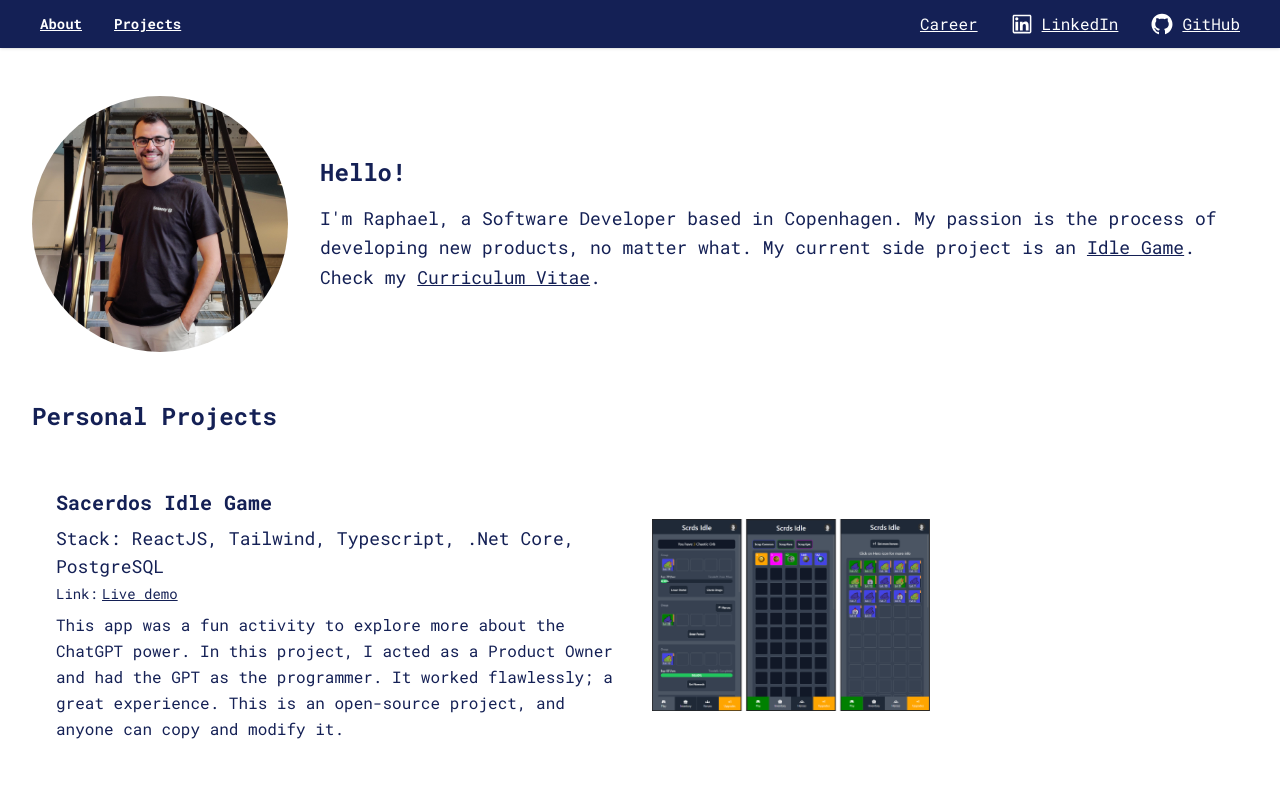
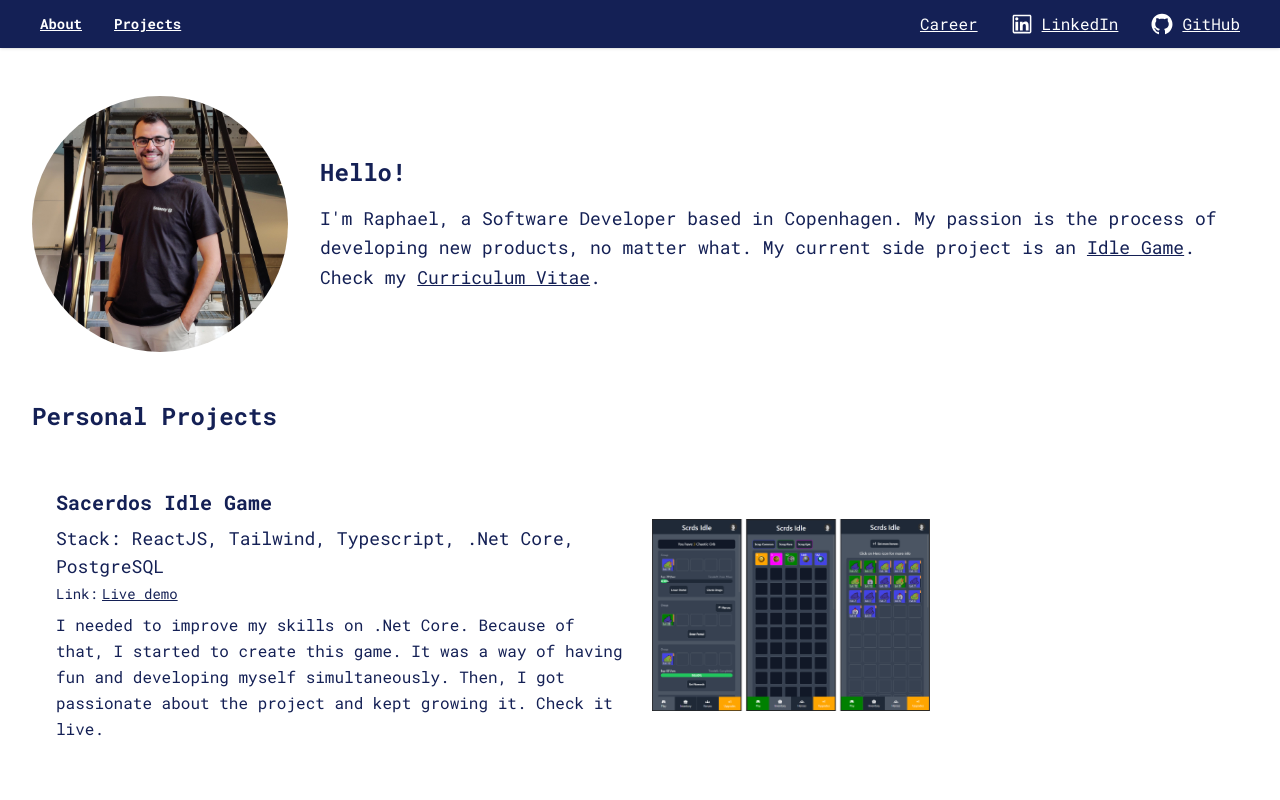
Before and after one commit to raphaelbp12/portfolio, a React (Create React App) app: page / in a window 1280 px wide. Shown: the top 800 px of the page. Built offline with nearby package versions, Linux system fonts and the light colour scheme.

Commit message:
content: better description to sacerdos project

```diff
--- a/src/App.tsx
+++ b/src/App.tsx
@@ -13,7 +13,7 @@ const App = () => (
         <Project
           title="Sacerdos Idle Game"
           subtitle="Stack: ReactJS, Tailwind, Typescript, .Net Core, PostgreSQL"
-          description="This app was a fun activity to explore more about the ChatGPT power. In this project, I acted as a Product Owner and had the GPT as the programmer. It worked flawlessly; a great experience. This is an open-source project, and anyone can copy and modify it."
+          description="I needed to improve my skills on .Net Core. Because of that, I started to create this game. It was a way of having fun and developing myself simultaneously. Then, I got passionate about the project and kept growing it. Check it live."
           imageUrl="/sacerdos.png"
           liveUrl="https://www.sacerdosidle.com/"
         />
```
